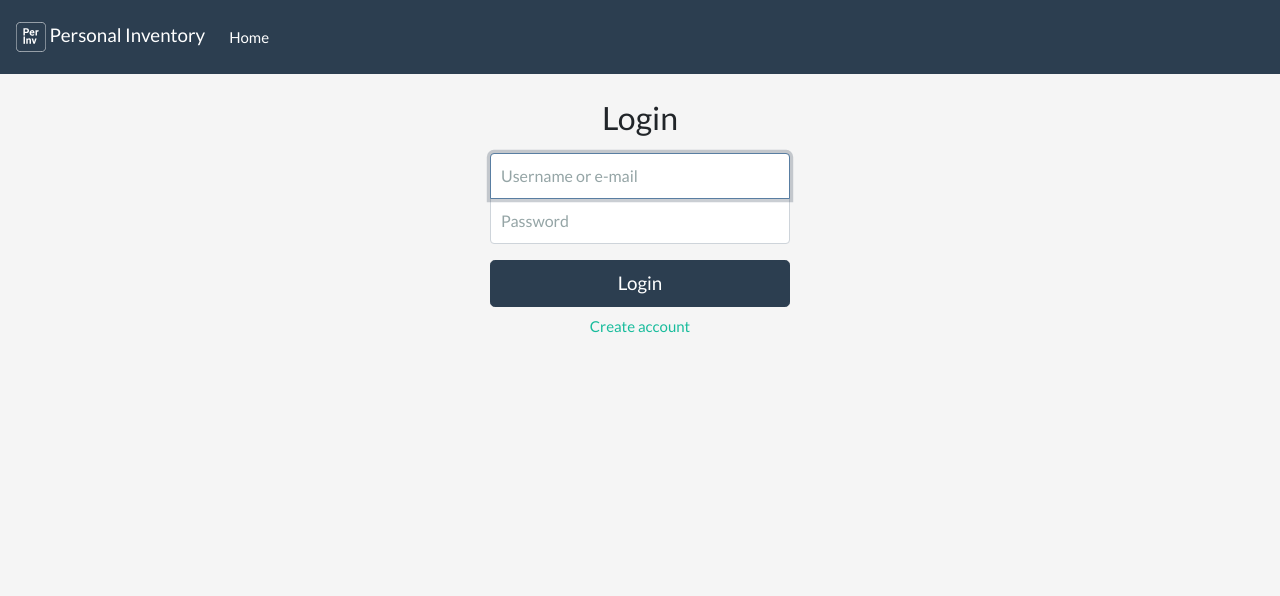
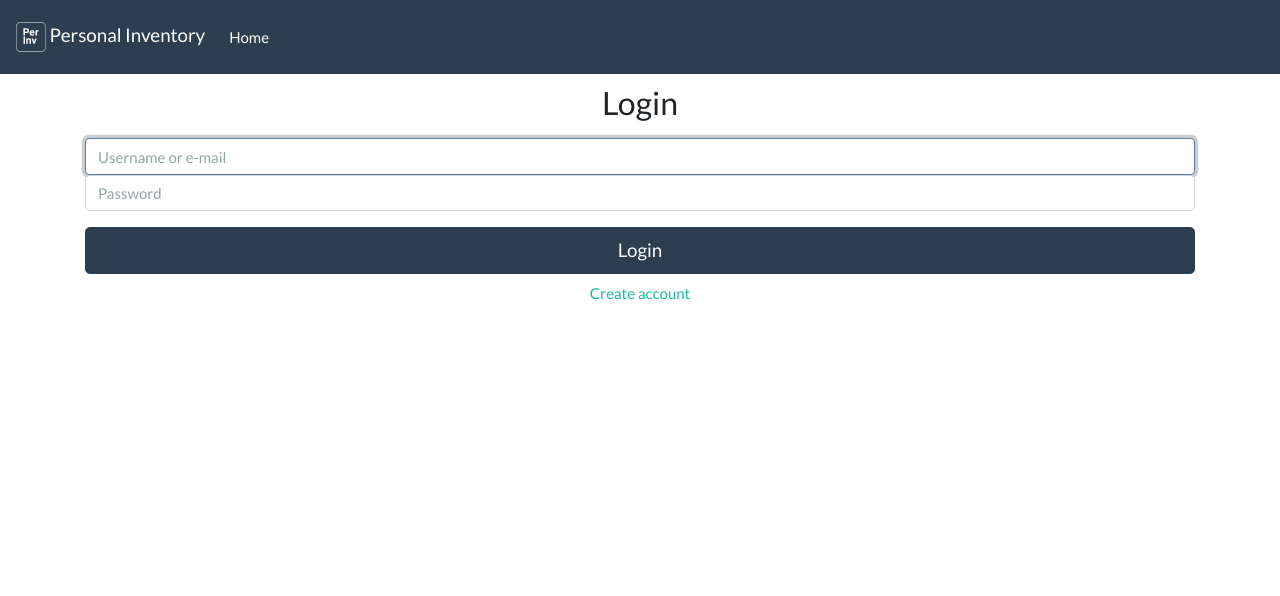
Before and after one commit to marcegeek/personal-inventory, a Flask app: page /login in a window 1280 px wide. Shown: the top 596 px of the page. Run offline with Flask 2, Linux system fonts and the light colour scheme; some libraries are stand-ins or nearby versions.

Commit message:
cambio menor

```diff
--- a/personal_inventory/presentation/static/css/login.css
+++ /dev/null
@@ -1,33 +0,0 @@
-body {
-  background-color: #f5f5f5;
-}
-
-.form-login {
-  width: 100%;
-  max-width: 330px;
-  padding: 15px;
-  margin: auto;
-}
-.form-login .checkbox {
-  font-weight: 400;
-}
-.form-login .form-control {
-  position: relative;
-  box-sizing: border-box;
-  height: auto;
-  padding: 10px;
-  font-size: 16px;
-}
-.form-login .form-control:focus {
-  z-index: 2;
-}
-.form-login input[type="text"] {
-  margin-bottom: -1px;
-  border-bottom-right-radius: 0;
-  border-bottom-left-radius: 0;
-}
-.form-login input[type="password"] {
-  margin-bottom: 10px;
-  border-top-left-radius: 0;
-  border-top-right-radius: 0;
-}
--- a/personal_inventory/presentation/templates/_formhelpers.html
+++ b/personal_inventory/presentation/templates/_formhelpers.html
@@ -74,8 +74,8 @@
   {{ _render_fields(fields_values, autofocus) }}
 {% endmacro %}
 
-{% macro make_form(title, form, fields_values=None, title_level="1", autofocus=None, action=None, method="post", save=_('Save')) %}
-  <form class="simple-form" {% if action %}action="{{action}}"{% endif %} method="{{method}}">
+{% macro make_form(title, form, fields_values=None, title_level="1", autofocus=None, action=None, method="post", save=_('Save'), class="simple-form") %}
+  <form class="{{ class }}" {% if action %}action="{{action}}"{% endif %} method="{{method}}">
     <h{{title_level}} class="text-center">{{title}}</h{{title_level}}>
     {{ _render_form_body(form, fields_values, autofocus, caller) }}
     <button type="submit" class="btn btn-lg btn-primary btn-block">{{ save }}</button>
```
Also changed, not shown: personal_inventory/presentation/error_handler.py (deleted, +0 -30 lines), personal_inventory/presentation/static/js/modal-helper.js (+11 -8 lines), personal_inventory/presentation/views/error_handler.py (added, +27 -0 lines).
